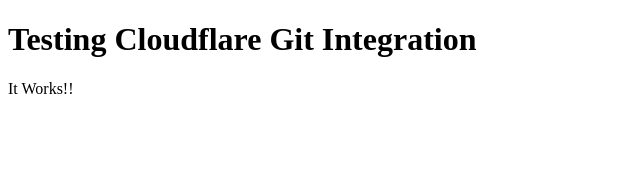
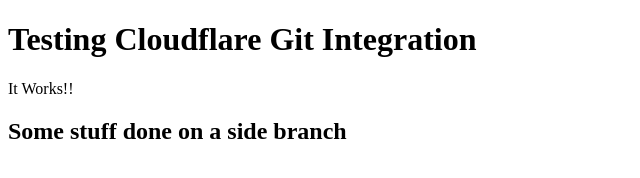
Before and after one commit to R4t4x3s/poc-cloudflare, a plain HTML site: page index.html in a window 1280 px wide. Shown: the whole page, without its empty margins (0-640 px from the left). Drawn offline with Linux system fonts and the light colour scheme.

Commit message:
added some h2.

```diff
--- a/index.html
+++ b/index.html
@@ -3,5 +3,6 @@
     <body>
         <h1>Testing Cloudflare Git Integration</h1>
         <p>It Works!!</p>
+        <h2>Some stuff done on a side branch</h2>
     </body>
 </html>
```
